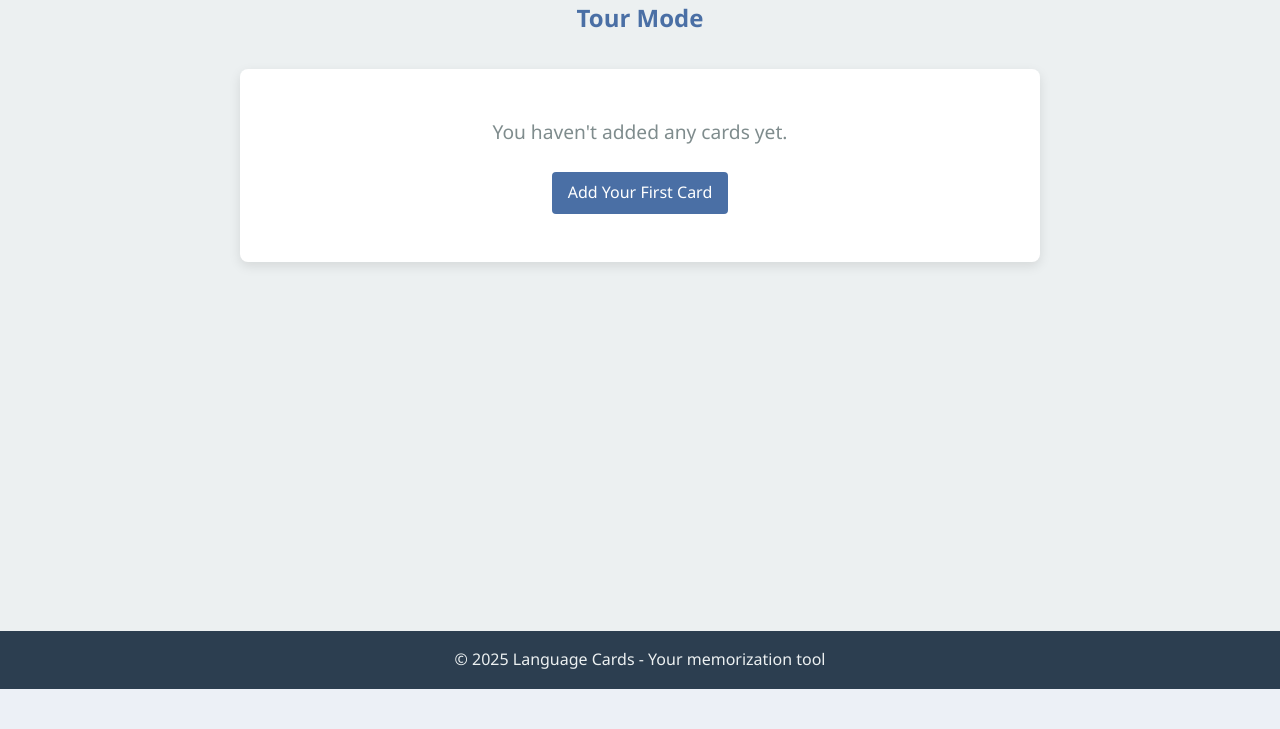
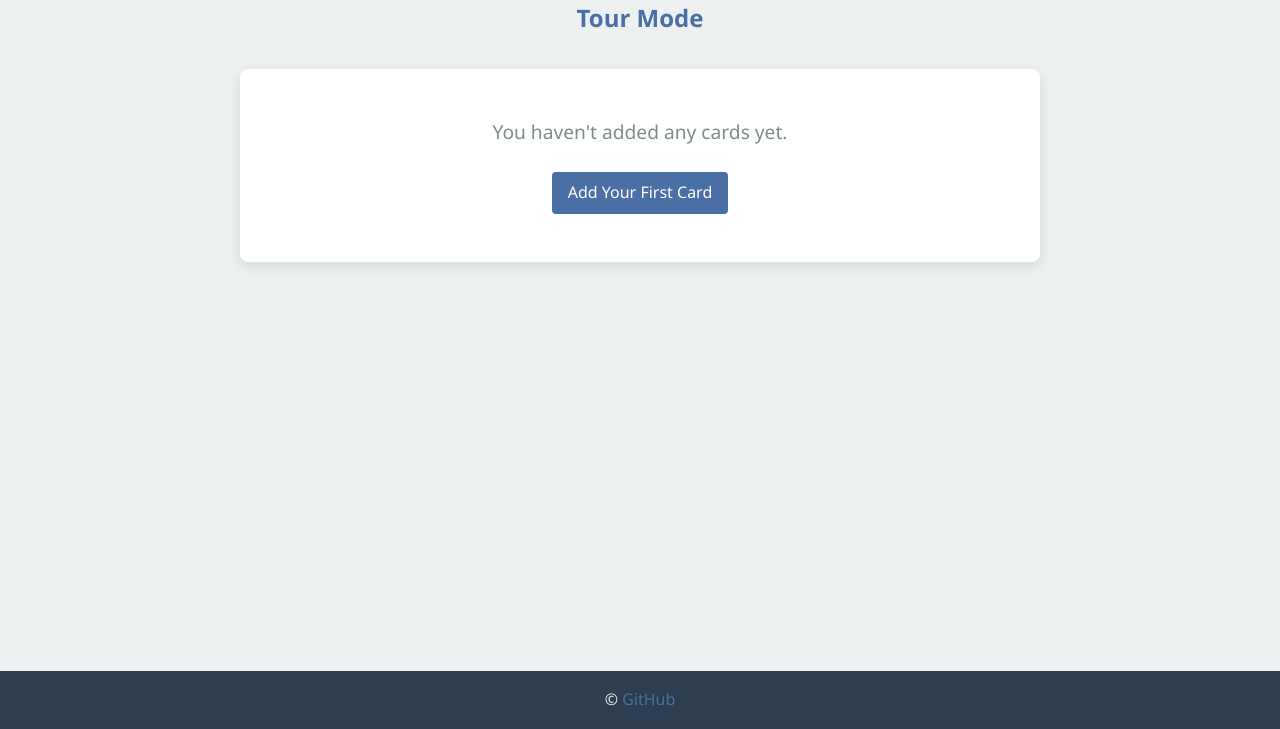
Before and after one commit to dr-who-knows/cards, a Django app: page /tour/ in a window 1280 px wide. Shown: the part 111-840 px from the top of the page. Before the commit the page ends 800 px from the top, so only its background shows below. Run offline with Django 5.2, Linux system fonts and the light colour scheme; the visitor is signed in with stand-in values (Sample User, id 1); data that the repository does not hold is empty.

Commit message:
ui improve

```diff
--- a/cards/flashcards/templates/flashcards/base.html
+++ b/cards/flashcards/templates/flashcards/base.html
@@ -47,7 +47,7 @@
 
     {% block footer %}
     <footer>
-        <p>&copy; {% now "Y" %} Language Cards - Your memorization tool</p>
+        <p>&copy; <a href="https://github.com/dr-who-knows/cards" target="_blank" rel="noopener noreferrer">GitHub</a></p>
     </footer>
     {% endblock %}
 
--- a/cards/flashcards/templates/flashcards/tour_mode.html
+++ b/cards/flashcards/templates/flashcards/tour_mode.html
@@ -7,12 +7,6 @@
     <h2>Tour Mode</h2>
 
     {% if cards %}
-        <div class="tour-controls">
-            <button id="prevCard" class="btn">Previous</button>
-            <button id="flipCard" class="btn">Flip Card</button>
-            <button id="nextCard" class="btn">Next</button>
-        </div>
-
         <div class="tour-progress">
             <span id="currentCard">1</span> / <span id="totalCards">{{ cards|length }}</span>
         </div>
@@ -32,8 +26,14 @@
             {% endfor %}
         </div>
 
+
+
+        <div class="tour-controls">
+            <button id="prevCard" class="btn">Previous</button>
+            <button id="flipCard" class="btn">Flip Card</button>
+            <button id="nextCard" class="btn">Next</button>
+        </div>
         <div class="tour-info">
-            <p>Click the card or use the "Flip Card" button to reveal the translation.</p>
             <p>Use arrow keys (← →) to navigate between cards.</p>
         </div>
     {% else %}
--- a/cards/static/css/style.css
+++ b/cards/static/css/style.css
@@ -347,6 +347,9 @@ footer {
     text-align: center;
     max-width: 800px;
     margin: 0 auto;
+    display: flex;
+    flex-direction: column;
+    min-height: 80vh;
 }
 
 .tour-container h2 {
@@ -358,7 +361,10 @@ footer {
     display: flex;
     justify-content: center;
     gap: 1rem;
+    margin-top: 2rem;
     margin-bottom: 1.5rem;
+    padding-top: 1rem;
+    border-top: 1px solid var(--gray-light);
 }
 
 .tour-progress {
@@ -372,6 +378,7 @@ footer {
     height: 300px;
     position: relative;
     margin-bottom: 2rem;
+    flex-grow: 1;
 }
 
 .tour-card {
@@ -392,7 +399,7 @@ footer {
 
 .tour-info {
     color: var(--gray-dark);
-    margin-top: 2rem;
+    margin-top: 1rem;
 }
 
 /* Canvas Mode - Updated for fullscreen */
```
